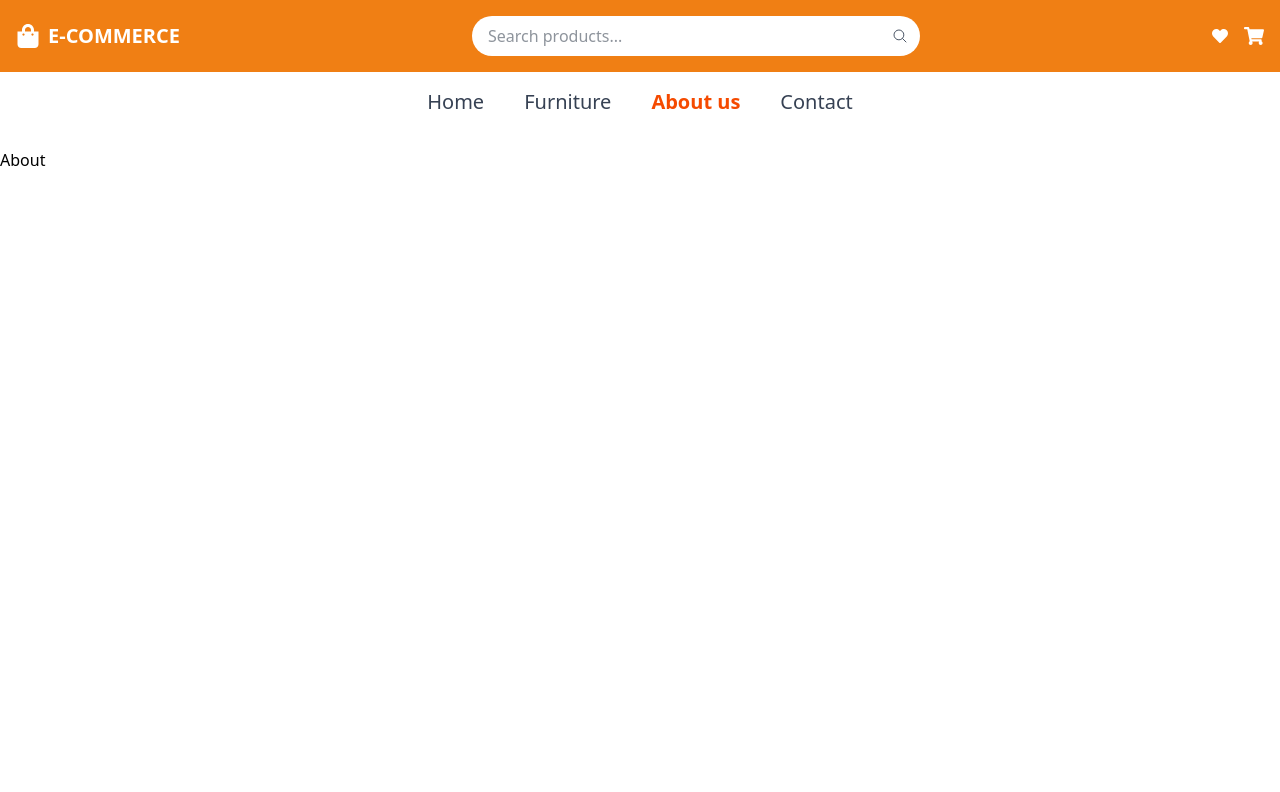
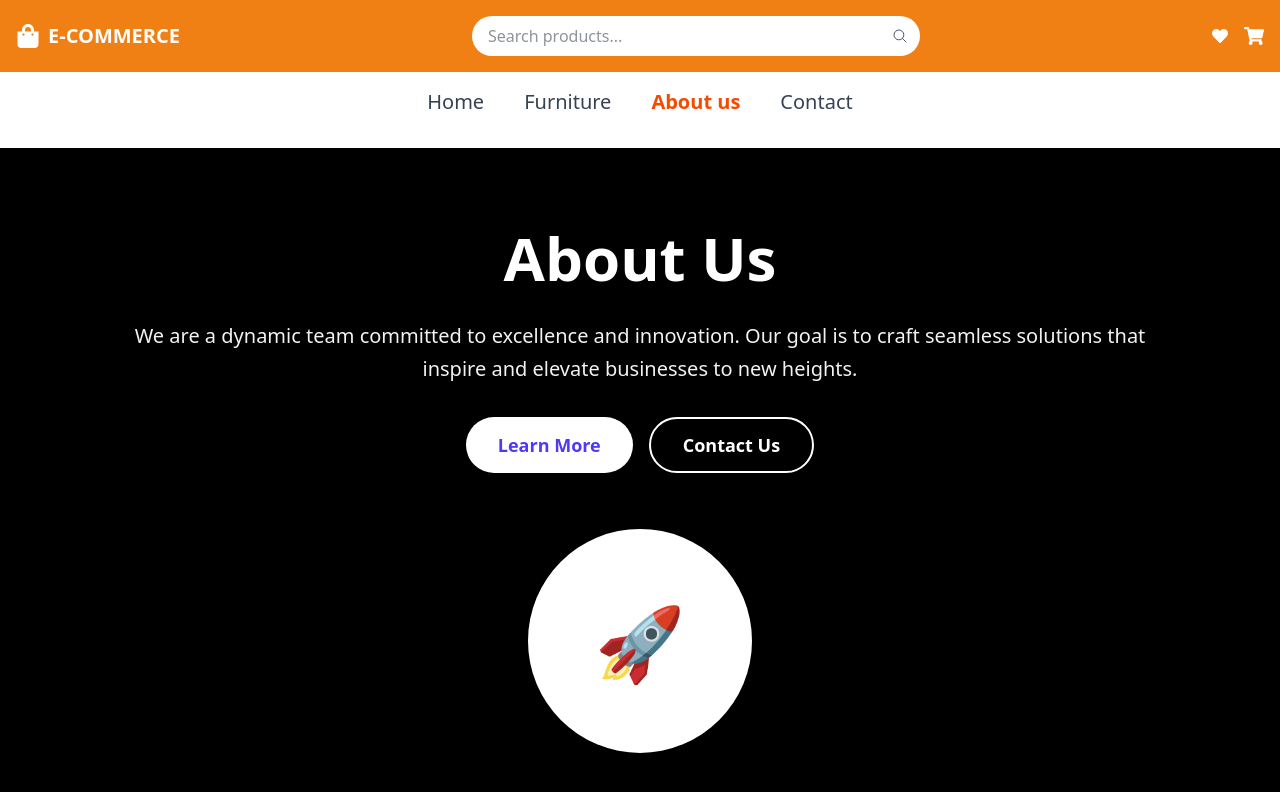
Before and after one commit to ashraful-rahat/Furniture-Shop-client, a React (Vite) app: page /about in a window 1280 px wide. Shown: the top 792 px of the page. Built offline with nearby package versions, Linux system fonts and the light colour scheme.

Commit message:
few addded

```diff
--- a/src/Pages/About.jsx
+++ b/src/Pages/About.jsx
@@ -1,9 +1,26 @@
-
-
 const About = () => {
     return (
-        <div>
-            About
+        <div className="bg-gradient-to-r from-indigo-500 to-pink-500 py-20 px-8 md:px-16 lg:px-32 text-center text-white relative overflow-hidden">
+            <div className="absolute top-0 left-0 w-full h-full bg-opacity-20 bg-black backdrop-blur-lg"></div>
+            <div className="max-w-5xl mx-auto relative z-10">
+                <h2 className="text-5xl md:text-6xl font-extrabold mb-8 drop-shadow-xl">About Us</h2>
+                <p className="text-lg md:text-xl mb-8 leading-relaxed opacity-95">
+                    We are a dynamic team committed to excellence and innovation. Our goal is to craft seamless solutions that inspire and elevate businesses to new heights.
+                </p>
+                <div className="flex justify-center mt-8 space-x-4">
+                    <button className="bg-white text-indigo-600 px-8 py-3 rounded-full text-lg font-semibold hover:bg-gray-200 transition shadow-xl">
+                        Learn More
+                    </button>
+                    <button className="bg-transparent border-2 border-white text-white px-8 py-3 rounded-full text-lg font-semibold hover:bg-white hover:text-indigo-600 transition shadow-xl">
+                        Contact Us
+                    </button>
+                </div>
+            </div>
+            <div className="mt-16 flex justify-center relative z-10">
+                <div className="w-40 h-40 md:w-48 md:h-48 lg:w-56 lg:h-56 rounded-full bg-white flex items-center justify-center shadow-2xl animate-bounce">
+                    <span className="text-5xl md:text-6xl lg:text-7xl font-bold text-indigo-600">🚀</span>
+                </div>
+            </div>
         </div>
     );
 };
```
